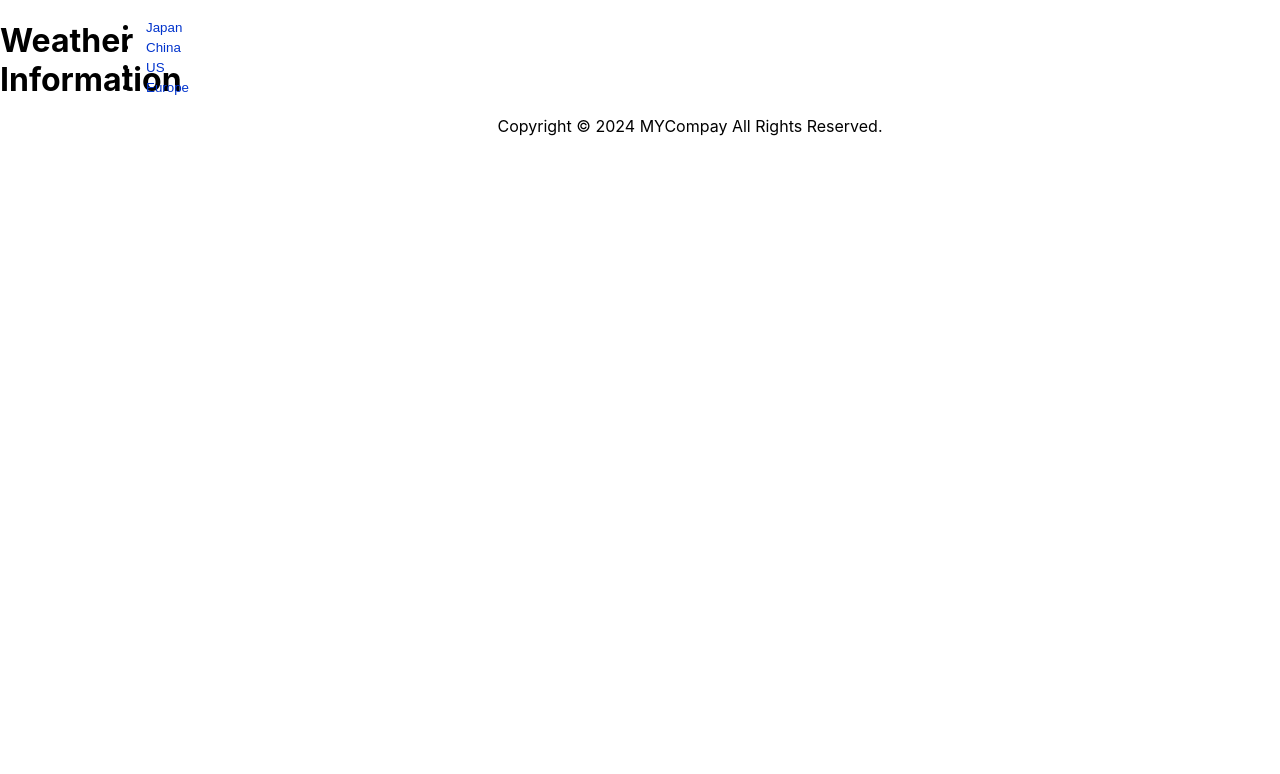
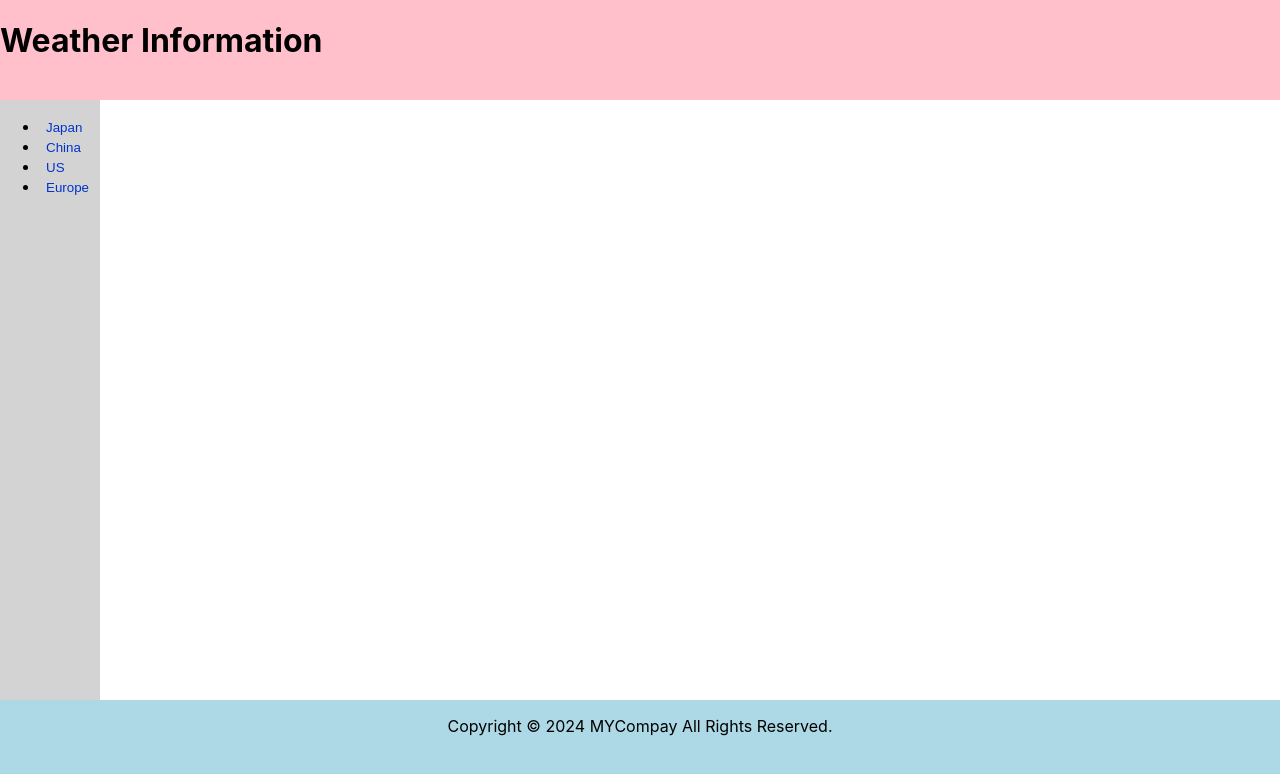
Before and after one commit to kagyuu/ReactExam, a React (Create React App) app in the folder 03_my-react/my-react2/: page / in a window 1280 px wide. Shown: the top 774 px of the page. Built offline with nearby package versions, Linux system fonts and the light colour scheme; no server answers.

Commit message:
Update CSS

```diff
--- a/03_my-react/my-react2/src/App.css
+++ b/03_my-react/my-react2/src/App.css
@@ -6,25 +6,25 @@
   grid-template-columns: 100px 1fr;
 }
 
-#layoutContainer #header {
+#layoutContainer .header {
   grid-row: 1;
   grid-column: 1 / span 2;
   background: pink;
 }
 
-#layoutContainer #main {
+#layoutContainer .main {
   grid-row: 2;
   grid-column: 2;
   background: lightgreen;
 }
 
-#layoutContainer #nav {
+#layoutContainer .nav {
   grid-row: 2;
   grid-column: 1;
   background: lightgrey;
 }
 
-#layoutContainer #footer {
+#layoutContainer .footer {
   grid-row: 3;
   grid-column: 1 / span 2;
   background: lightblue;
```
